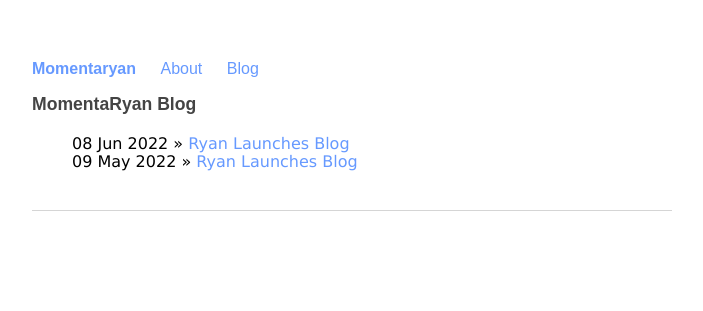
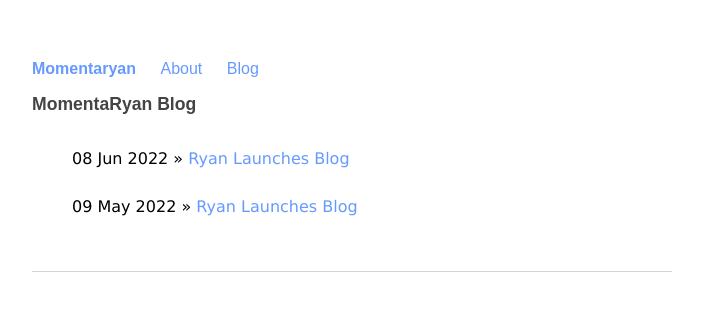
Before and after one commit to momentaryanblog/momentaryanblog.github.io, a Jekyll site: the page built from blog/index.html, in a window 1280 px wide. Shown: the top 311 px of the page, without its empty margins (288-991 px from the left). Built offline with Jekyll 4.4.1, drawn with Linux system fonts in a browser that asks for light colours.

Commit message:
Update main.css

```diff
--- a/css/main.css
+++ b/css/main.css
@@ -45,7 +45,7 @@ footer {
 ul.posts {
     margin: 20px auto 40px;
     font-size: 1em;
-    line-height: 1.1em;
+    line-height: 3em;
     font-family:'Verdana', 'Arial';
 }
 
```
